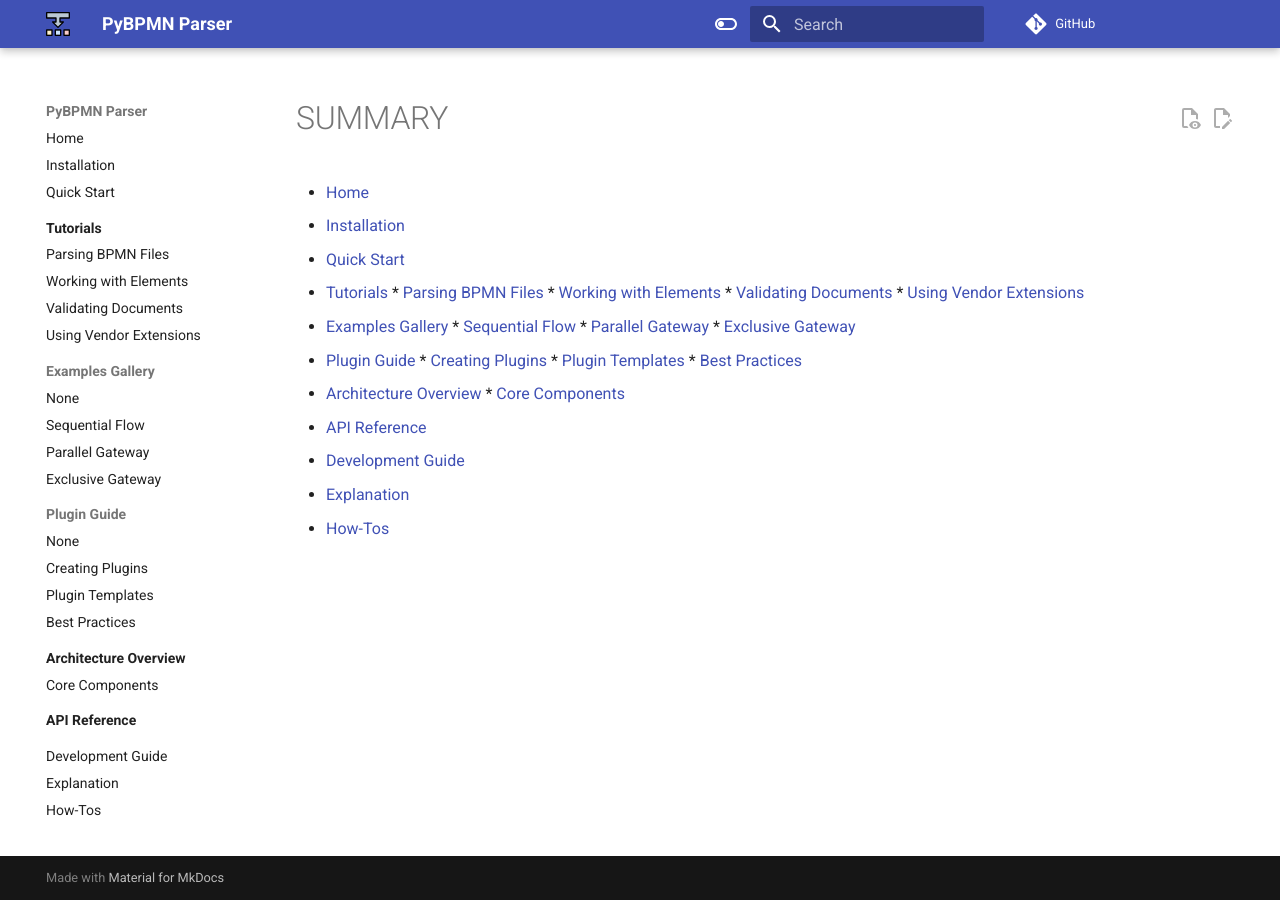
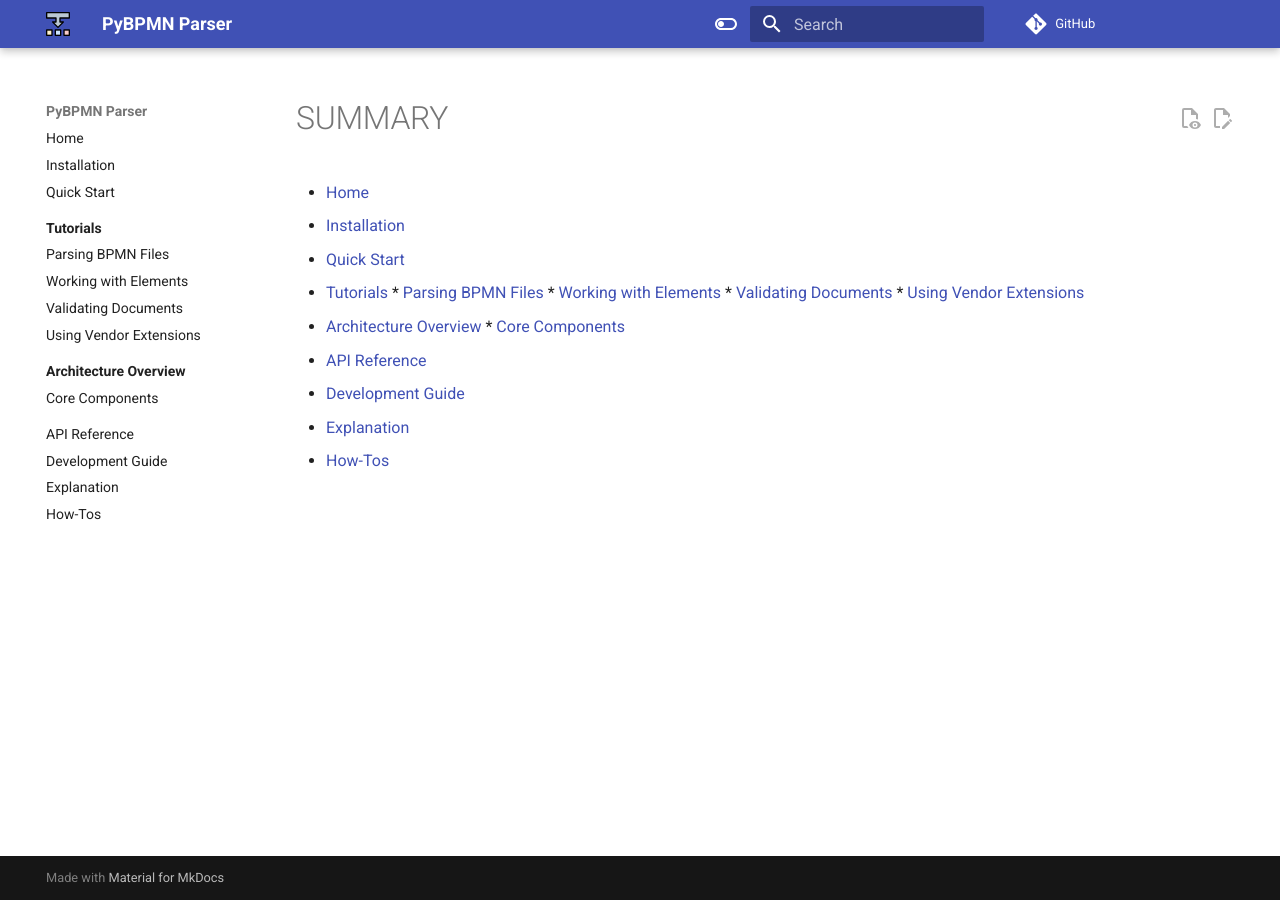
Before and after one commit to callowayproject/pybpmn-parser, an MkDocs documentation site: the page built from docs/SUMMARY.md, in a window 1280 px wide. Built offline with MkDocs 1.6.1 and Material for MkDocs 9.7.7, drawn with Linux system fonts in a browser that asks for light colours; comment, search, counter and statistics services are not loaded.

Commit message:
Remove "Next Steps" sections and outdated example references to streamline documentation.

```diff
--- a/docs/SUMMARY.md
+++ b/docs/SUMMARY.md
@@ -6,17 +6,9 @@
     * [Working with Elements](tutorials/elements.md)
     * [Validating Documents](tutorials/validation.md)
     * [Using Vendor Extensions](tutorials/extensions.md)
-* [Examples Gallery](examples/index.md)
-    * [Sequential Flow](examples/sequential-flow.md)
-    * [Parallel Gateway](examples/parallel-gateway.md)
-    * [Exclusive Gateway](examples/exclusive-gateway.md)
-* [Plugin Guide](plugins/index.md)
-    * [Creating Plugins](plugins/creating.md)
-    * [Plugin Templates](plugins/templates.md)
-    * [Best Practices](plugins/best-practices.md)
 * [Architecture Overview](architecture/index.md)
     * [Core Components](architecture/components.md)
-* [API Reference](reference/api/)
+* [API Reference](reference/index.md)
 * [Development Guide](development.md)
 * [Explanation](explanation.md)
 * [How-Tos](howtos/index.md)
```
Also changed, not shown: docs/architecture/components.md (+0 -6 lines), docs/architecture/index.md (+0 -6 lines), docs/quickstart.md (+0 -15 lines), docs/tutorials/validation.md (+0 -6 lines).
